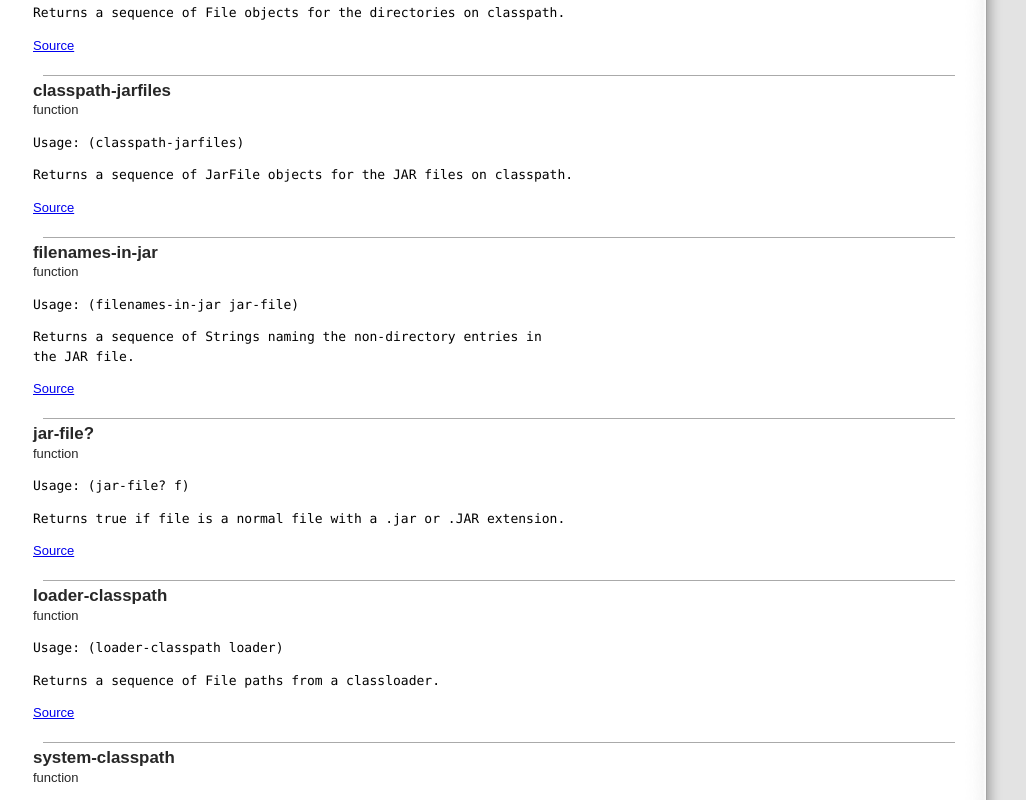
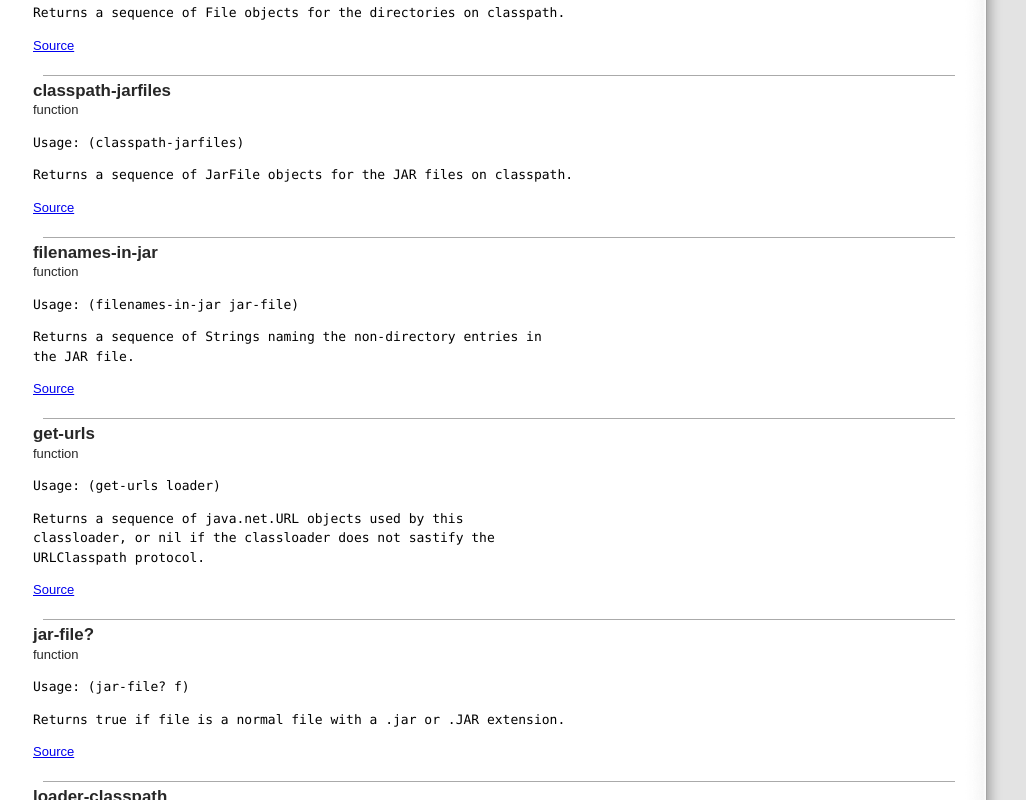
Before and after one commit to clojure/java.classpath, a plain HTML site: page index.html in a window 1280 px wide. Shown: the part 951-1751 px from the top of the page, without its empty margins (187-1213 px from the left). Drawn offline with Linux system fonts and the light colour scheme.

Commit message:
Autodoc commit for master/39854b7f

```diff
--- a/index.html
+++ b/index.html
@@ -71,6 +71,9 @@ namespace.
       <a class="toc-entry-anchor" href="#clojure.java.classpath/filenames-in-jar">filenames-in-jar</a>
 
     </div><div style="margin-left: 1em;" class="toc-entry">
+      <a class="toc-entry-anchor" href="#clojure.java.classpath/get-urls">get-urls</a>
+
+    </div><div style="margin-left: 1em;" class="toc-entry">
       <a class="toc-entry-anchor" href="#clojure.java.classpath/jar-file?">jar-file?</a>
 
     </div><div style="margin-left: 1em;" class="toc-entry">
@@ -120,7 +123,7 @@ which this classloader will search for classes and resources.</pre>
     </div>
 
 
-    <a href="https://github.com/clojure/java.classpath/blob/0b3401cc97fcd68b7d095312e49ed0952c1a1a04/src/main/clojure/clojure/java/classpath.clj#L25" id="proto-source">Source</a>
+    <a href="https://github.com/clojure/java.classpath/blob/39854b7f9751f99b49a0644aa611d18f0c07dfe6/src/main/clojure/clojure/java/classpath.clj#L25" id="proto-source">Source</a>
   </div>
 </div>
 
@@ -138,7 +141,7 @@ which this classloader will search for classes and resources.</pre>
     <pre id="var-docstr">Returns a sequence of File objects of the elements on the classpath.</pre>
 
 
-    <a href="https://github.com/clojure/java.classpath/blob/0b3401cc97fcd68b7d095312e49ed0952c1a1a04/src/main/clojure/clojure/java/classpath.clj#L63" id="var-source">Source</a>
+    <a href="https://github.com/clojure/java.classpath/blob/39854b7f9751f99b49a0644aa611d18f0c07dfe6/src/main/clojure/clojure/java/classpath.clj#L71" id="var-source">Source</a>
   </div><div id="var-entry">
     <br />
     <hr />
@@ -149,7 +152,7 @@ which this classloader will search for classes and resources.</pre>
     <pre id="var-docstr">Returns a sequence of File objects for the directories on classpath.</pre>
 
 
-    <a href="https://github.com/clojure/java.classpath/blob/0b3401cc97fcd68b7d095312e49ed0952c1a1a04/src/main/clojure/clojure/java/classpath.clj#L74" id="var-source">Source</a>
+    <a href="https://github.com/clojure/java.classpath/blob/39854b7f9751f99b49a0644aa611d18f0c07dfe6/src/main/clojure/clojure/java/classpath.clj#L82" id="var-source">Source</a>
   </div><div id="var-entry">
     <br />
     <hr />
@@ -160,7 +163,7 @@ which this classloader will search for classes and resources.</pre>
     <pre id="var-docstr">Returns a sequence of JarFile objects for the JAR files on classpath.</pre>
 
 
-    <a href="https://github.com/clojure/java.classpath/blob/0b3401cc97fcd68b7d095312e49ed0952c1a1a04/src/main/clojure/clojure/java/classpath.clj#L79" id="var-source">Source</a>
+    <a href="https://github.com/clojure/java.classpath/blob/39854b7f9751f99b49a0644aa611d18f0c07dfe6/src/main/clojure/clojure/java/classpath.clj#L87" id="var-source">Source</a>
   </div><div id="var-entry">
     <br />
     <hr />
@@ -172,7 +175,20 @@ which this classloader will search for classes and resources.</pre>
 the JAR file.</pre>
 
 
-    <a href="https://github.com/clojure/java.classpath/blob/0b3401cc97fcd68b7d095312e49ed0952c1a1a04/src/main/clojure/clojure/java/classpath.clj#L42" id="var-source">Source</a>
+    <a href="https://github.com/clojure/java.classpath/blob/39854b7f9751f99b49a0644aa611d18f0c07dfe6/src/main/clojure/clojure/java/classpath.clj#L50" id="var-source">Source</a>
+  </div><div id="var-entry">
+    <br />
+    <hr />
+    <h2 id="clojure.java.classpath/get-urls">get-urls</h2>
+    <span id="var-type">function</span><br />
+    <pre id="var-usage">Usage: (get-urls loader)
+</pre>
+    <pre id="var-docstr">Returns a sequence of java.net.URL objects used by this
+classloader, or nil if the classloader does not sastify the
+URLClasspath protocol.</pre>
+
+
+    <a href="https://github.com/clojure/java.classpath/blob/39854b7f9751f99b49a0644aa611d18f0c07dfe6/src/main/clojure/clojure/java/classpath.clj#L34" id="var-source">Source</a>
   </div><div id="var-entry">
     <br />
     <hr />
@@ -183,7 +199,7 @@ the JAR file.</pre>
     <pre id="var-docstr">Returns true if file is a normal file with a .jar or .JAR extension.</pre>
 
 
-    <a href="https://github.com/clojure/java.classpath/blob/0b3401cc97fcd68b7d095312e49ed0952c1a1a04/src/main/clojure/clojure/java/classpath.clj#L34" id="var-source">Source</a>
+    <a href="https://github.com/clojure/java.classpath/blob/39854b7f9751f99b49a0644aa611d18f0c07dfe6/src/main/clojure/clojure/java/classpath.clj#L42" id="var-source">Source</a>
   </div><div id="var-entry">
     <br />
     <hr />
@@ -194,7 +210,7 @@ the JAR file.</pre>
     <pre id="var-docstr">Returns a sequence of File paths from a classloader.</pre>
 
 
-    <a href="https://github.com/clojure/java.classpath/blob/0b3401cc97fcd68b7d095312e49ed0952c1a1a04/src/main/clojure/clojure/java/classpath.clj#L58" id="var-source">Source</a>
+    <a href="https://github.com/clojure/java.classpath/blob/39854b7f9751f99b49a0644aa611d18f0c07dfe6/src/main/clojure/clojure/java/classpath.clj#L66" id="var-source">Source</a>
   </div><div id="var-entry">
     <br />
     <hr />
@@ -206,7 +222,7 @@ the JAR file.</pre>
 property.</pre>
 
 
-    <a href="https://github.com/clojure/java.classpath/blob/0b3401cc97fcd68b7d095312e49ed0952c1a1a04/src/main/clojure/clojure/java/classpath.clj#L50" id="var-source">Source</a>
+    <a href="https://github.com/clojure/java.classpath/blob/39854b7f9751f99b49a0644aa611d18f0c07dfe6/src/main/clojure/clojure/java/classpath.clj#L58" id="var-source">Source</a>
   </div>
 </div>
 
```
Also changed, not shown: api-index.html (+2 -1 lines), 1 other file.
